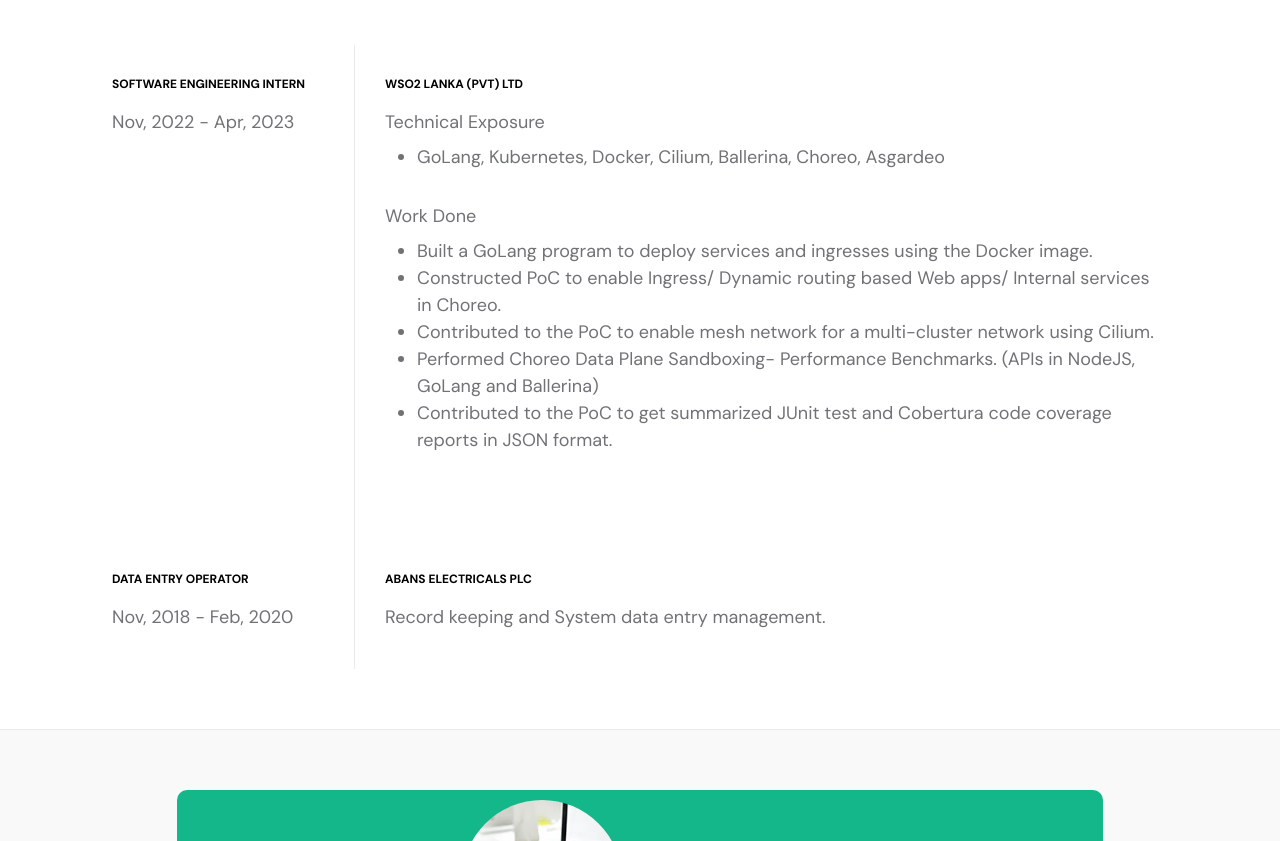
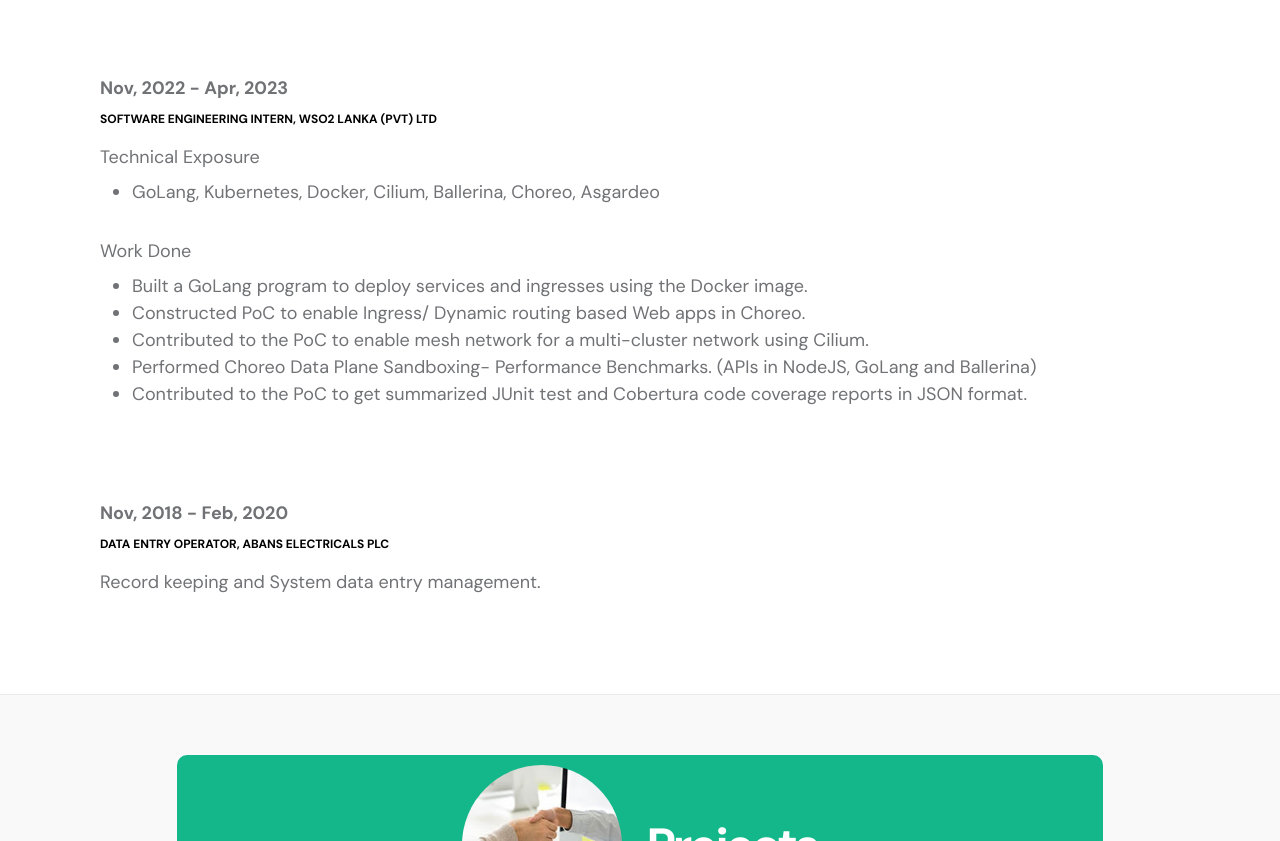
Before and after one commit to mtbstn24/my-portfolio, a plain HTML site: page portfolio-v1/index.html in a window 1280 px wide. Shown: the part 1959-2800 px from the top of the page. Drawn offline with nearby package versions, Linux system fonts and the light colour scheme; a script that the page names is missing.

Commit message:
work style

```diff
--- a/portfolio-v1/index.html
+++ b/portfolio-v1/index.html
@@ -109,7 +109,7 @@ https://templatemo.com/tm-578-first-portfolio
                                 </div>
 
                                 <h2 class="mb-4">A passionate undergraduate.</h2>
-                                <p class="mb-4"><a class="custom-btn btn custom-link" href="#section_2">Let's begin</a></p>
+                                <p class="mb-4"><a class="custom-btn btn custom-link" href="#section_1">Get Resume</a></p>
                             </div>
                         </div>
 
@@ -316,16 +316,17 @@ https://templatemo.com/tm-578-first-portfolio
                             <div class="clearfix"></div>
 
                             <div class="row">
-							<div class="col-md-3 col-12 pe-lg-0">
+							<!--<div class="col-md-3 col-12 pe-lg-0">
                                 <div class="contact-info contact-info-border-start d-flex flex-column">
                                     <strong class="site-footer-title d-block mb-3">Software Engineering Intern</strong>
                                     <p class="mb-2">Nov, 2022 - Apr, 2023</p>
                                 </div>
-                            </div>
+                            </div>-->
 
-                            <div class="col-md-9 col-12 ps-lg-0">
+                            <div class="col-md-12 col-12 ps-lg-0">
                                 <div class="contact-info d-flex flex-column">
-                                    <strong class="site-footer-title d-block mb-3">WSO2 Lanka (Pvt) Ltd</strong>
+									<p class="mb-2 fw-bold">Nov, 2022 - Apr, 2023</p>
+                                    <strong class="site-footer-title d-block mb-3">Software Engineering Intern, WSO2 Lanka (Pvt) Ltd</strong>
                                     <p class="mb-2">
 									Technical Exposure
 									<ul>
@@ -336,7 +337,7 @@ https://templatemo.com/tm-578-first-portfolio
 									Work Done
 									<ul>
                                         <li> Built a GoLang program to deploy services and ingresses using the Docker image.</li>
-										<li>Constructed PoC to enable Ingress/ Dynamic routing based Web apps/ Internal services in Choreo.</li>
+										<li>Constructed PoC to enable Ingress/ Dynamic routing based Web apps in Choreo.</li>
 										<li>Contributed to the PoC to enable mesh network for a multi-cluster network using Cilium.</li>
 										<li>Performed Choreo Data Plane Sandboxing- Performance Benchmarks. (APIs in NodeJS, GoLang and Ballerina)</li>
 										<li>Contributed to the PoC to get summarized JUnit test and Cobertura code coverage reports in JSON format.</li>
@@ -347,16 +348,17 @@ https://templatemo.com/tm-578-first-portfolio
 							</div>
 
 							<div class="row">
-							<div class="col-md-3 col-12 pe-lg-0">
+							<!--<div class="col-md-3 col-12 pe-lg-0">
                                 <div class="contact-info contact-info-border-start d-flex flex-column">
                                     <strong class="site-footer-title d-block mt-4 mb-3">Data Entry Operator</strong>
                                     <p class="mb-2">Nov, 2018 - Feb, 2020</p>
                                 </div>
-                            </div>
+                            </div>-->
 
-                            <div class="col-md-9 col-12 ps-lg-0">
+                            <div class="col-md-12 col-12 ps-lg-0">
                                 <div class="contact-info d-flex flex-column">
-                                    <strong class="site-footer-title d-block mt-4 mb-3">Abans Electricals PLC</strong>
+									 <p class="mb-2 fw-bold">Nov, 2018 - Feb, 2020</p>
+                                    <strong class="site-footer-title d-block mb-3">Data Entry Operator, Abans Electricals PLC</strong>
                                     <p class="mb-2">
                                         Record keeping and System data entry management.
 									</p>
```
